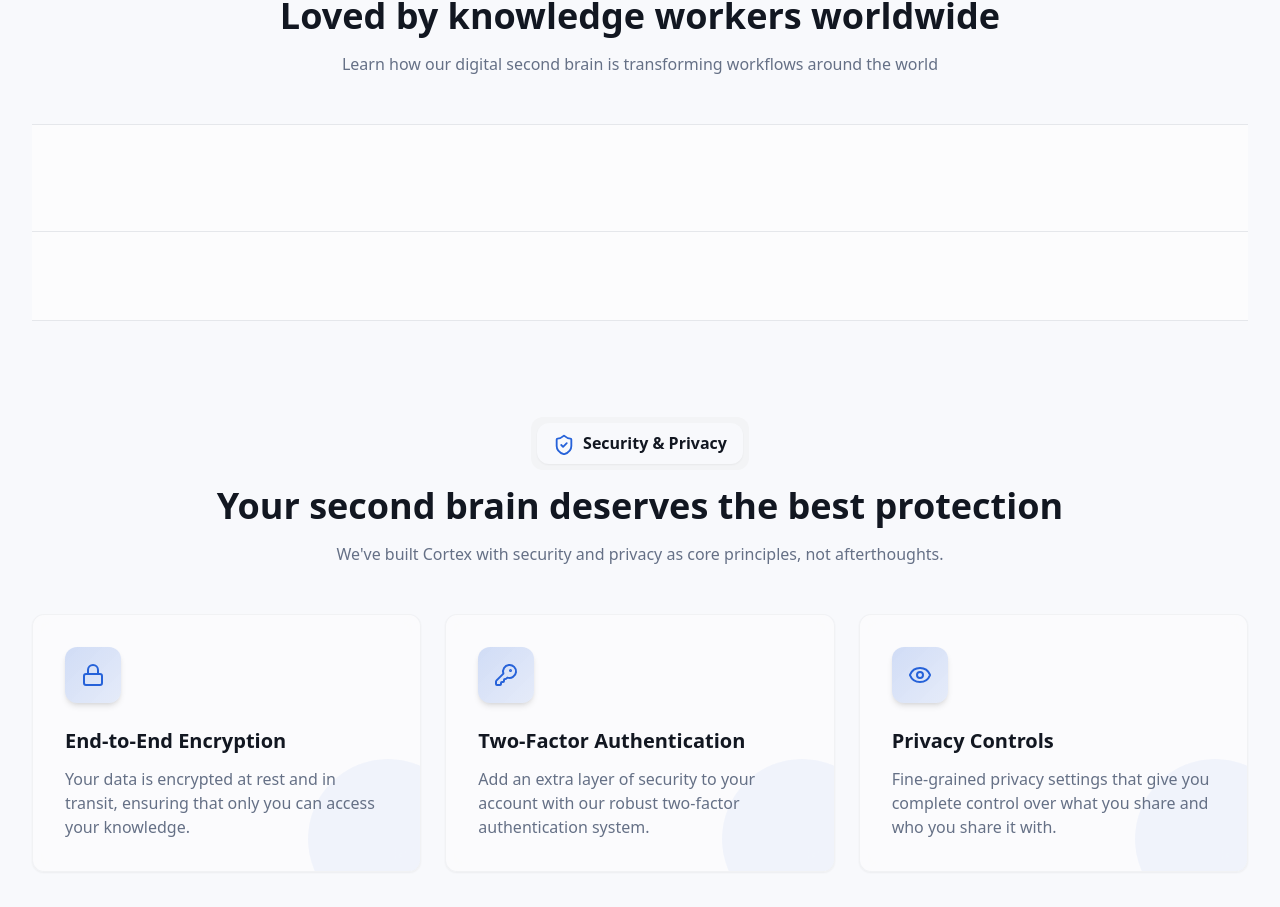
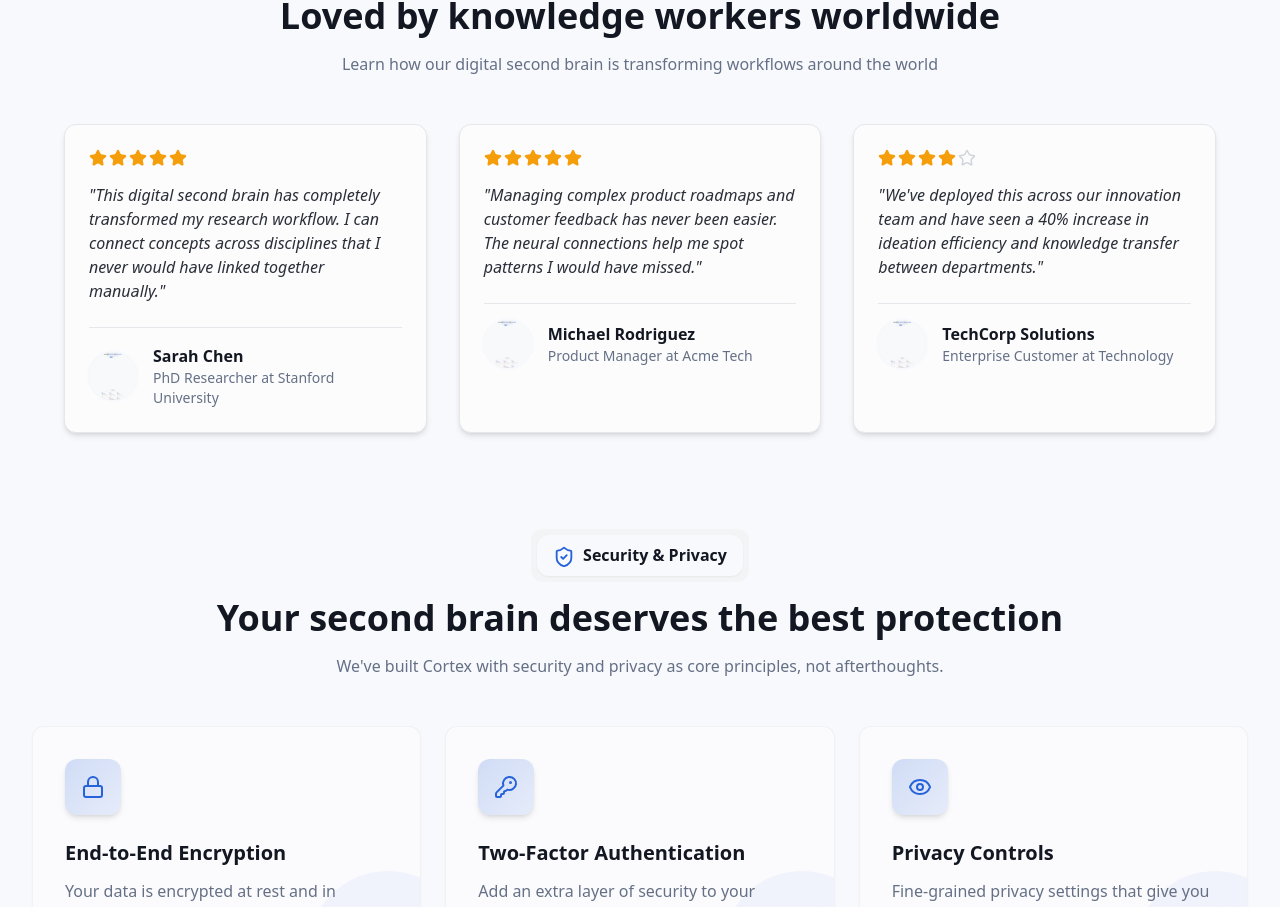
Before and after one commit to thisisjoyjacob/mangoess, a React (Vite) app: page / in a window 1280 px wide. Shown: the part 3417-4324 px from the top of the page. Built offline with nearby package versions, Linux system fonts and the light colour scheme.

Commit message:
Reverted to edit edt-f6971d8a-2087-4406-9037-44bea066048c: "Visual edit in Lovable
Edited UI in Lovable"

```diff
--- a/src/components/landing/TestimonialsSection.tsx
+++ b/src/components/landing/TestimonialsSection.tsx
@@ -1,5 +1,4 @@
 
-import { useState, useEffect } from 'react';
 import { Users, Star } from 'lucide-react';
 import { Card, CardContent } from '@/components/ui/card';
 import { AnimatedTransition } from '@/components/AnimatedTransition';
@@ -33,61 +32,8 @@ export const TestimonialsSection = ({ showTestimonials }: TestimonialsSectionPro
       image: "public/lovable-uploads/bfe7dde7-470d-424d-a42d-a7d34e7f8d9f.png",
       quote: "We've deployed this across our innovation team and have seen a 40% increase in ideation efficiency and knowledge transfer between departments.",
       stars: 4
-    },
-    // 5 new testimonials
-    {
-      name: "Emily Jackson",
-      role: "Content Creator",
-      company: "Creative Studios",
-      image: "public/lovable-uploads/bfe7dde7-470d-424d-a42d-a7d34e7f8d9f.png",
-      quote: "As a content creator, keeping track of ideas and inspirations was always challenging. This tool has become my external creative mind that never forgets.",
-      stars: 5
-    },
-    {
-      name: "Dr. David Kim",
-      role: "Medical Researcher",
-      company: "Global Health Institute",
-      image: "public/lovable-uploads/bfe7dde7-470d-424d-a42d-a7d34e7f8d9f.png",
-      quote: "The interconnected nature of medical research demands a tool that can link complex concepts. This has become essential to my research methodology.",
-      stars: 4
-    },
-    {
-      name: "Alex Thompson",
-      role: "Software Engineer",
-      company: "InnovateTech",
-      image: "public/lovable-uploads/bfe7dde7-470d-424d-a42d-a7d34e7f8d9f.png",
-      quote: "I store all my code snippets, architecture diagrams, and technical notes here. The AI-powered connections have helped me solve complex problems much faster.",
-      stars: 5
-    },
-    {
-      name: "Jennifer Martinez",
-      role: "Education Director",
-      company: "Learning Futures Academy",
-      image: "public/lovable-uploads/bfe7dde7-470d-424d-a42d-a7d34e7f8d9f.png",
-      quote: "We've integrated this tool across our curriculum planning. The ability to visualize connections between subjects has revolutionized our teaching approach.",
-      stars: 5
-    },
-    {
-      name: "Robert Chen",
-      role: "Financial Analyst",
-      company: "Global Investments",
-      image: "public/lovable-uploads/bfe7dde7-470d-424d-a42d-a7d34e7f8d9f.png",
-      quote: "In financial analysis, connecting market trends with data points is critical. This tool has given my team a competitive edge in pattern recognition.",
-      stars: 4
     }
   ];
-
-  // State for carousel animation
-  const [position, setPosition] = useState(0);
-
-  // Auto-scroll effect
-  useEffect(() => {
-    const scrollInterval = setInterval(() => {
-      setPosition(prev => (prev + 1) % (testimonials.length * 2)); // Multiply by 2 for smoother looping
-    }, 3000); // Move every 3 seconds
-
-    return () => clearInterval(scrollInterval);
-  }, [testimonials.length]);
 
   return (
     <AnimatedTransition show={showTestimonials} animation="slide-up" duration={600}>
@@ -105,22 +51,9 @@ export const TestimonialsSection = ({ showTestimonials }: TestimonialsSectionPro
           </p>
         </div>
 
-        {/* Testimonial carousel container */}
-        <div className="relative overflow-hidden max-w-7xl mx-auto px-4">
-          <div
-            className="flex transition-transform duration-1000 ease-linear"
-            style={{
-              transform: `translateX(-${(position * (100 / testimonials.length))}%)`,
-              width: `${testimonials.length * 100 * 2}%` // Double width for seamless looping
-            }}
-          >
-            {/* First set of testimonials */}
+        <div className="grid grid-cols-1 md:grid-cols-3 gap-8 max-w-6xl mx-auto">
           {testimonials.map((testimonial, index) => (
-              <div
-                key={`first-${index}`}
-                className="w-full sm:w-1/2 md:w-1/3 lg:w-1/4 xl:w-1/4 px-4 flex-shrink-0"
-              >
-                <Card className="h-full border overflow-hidden shadow-md hover:shadow-lg transition-all duration-300 hover:translate-y-[-4px]">
+            <Card key={index} className="border overflow-hidden shadow-md hover:shadow-lg transition-all duration-300 hover:translate-y-[-4px]">
               <CardContent className="pt-6">
                 <div className="flex gap-0.5 mb-4">
                   {[...Array(5)].map((_, i) => (
@@ -149,47 +82,7 @@ export const TestimonialsSection = ({ showTestimonials }: TestimonialsSectionPro
                 </div>
               </CardContent>
             </Card>
-              </div>
           ))}
-
-            {/* Duplicate set for infinite scroll effect */}
-            {testimonials.map((testimonial, index) => (
-              <div
-                key={`second-${index}`}
-                className="w-full sm:w-1/2 md:w-1/3 lg:w-1/4 xl:w-1/4 px-4 flex-shrink-0"
-              >
-                <Card className="h-full border overflow-hidden shadow-md hover:shadow-lg transition-all duration-300 hover:translate-y-[-4px]">
-                  <CardContent className="pt-6">
-                    <div className="flex gap-0.5 mb-4">
-                      {[...Array(5)].map((_, i) => (
-                        <Star
-                          key={i}
-                          size={18}
-                          className={i < testimonial.stars ? "text-amber-500 fill-amber-500" : "text-gray-300"}
-                        />
-                      ))}
-                    </div>
-                    <p className="text-base italic mb-6 text-foreground/90">"{testimonial.quote}"</p>
-                    <div className="flex items-center gap-4 pt-4 border-t">
-                      <div className="w-12 h-12 rounded-full bg-muted overflow-hidden flex-shrink-0 ring-2 ring-background">
-                        <img
-                          src={`${testimonial.image}`}
-                          alt={testimonial.name}
-                          className="w-full h-full object-cover"
-                        />
-                      </div>
-                      <div>
-                        <p className="font-semibold">{testimonial.name}</p>
-                        <p className="text-sm text-muted-foreground">
-                          {testimonial.role} at {testimonial.company}
-                        </p>
-                      </div>
-                    </div>
-                  </CardContent>
-                </Card>
-              </div>
-            ))}
-          </div>
         </div>
       </div>
     </AnimatedTransition>
```
Lines whose indentation alone changed are shown as unchanged.
